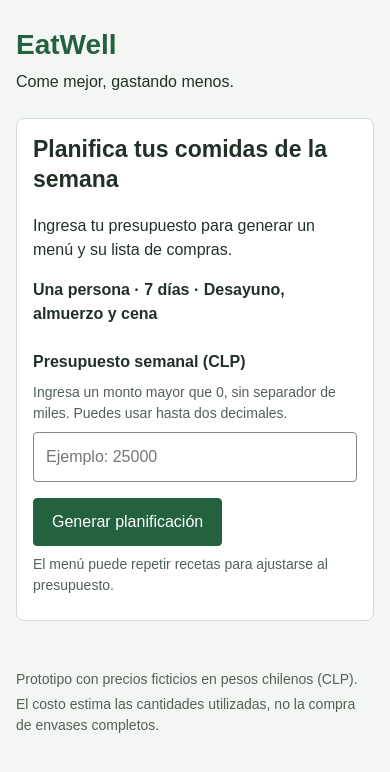
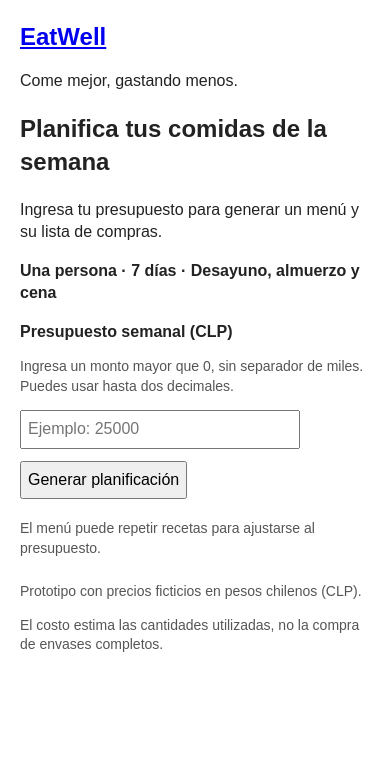
Before and after one commit to rntorys/EatWell, a Django app: page / in a window 390 px wide. Shown: the top 772 px of the page. Run offline with Django 5.2, Linux system fonts and the light colour scheme.

Commit message:
Actualizacion de rediseño L

```diff
--- a/web/static/web/css/styles.css
+++ b/web/static/web/css/styles.css
@@ -1,55 +1,100 @@
-/* Estilos básicos para el prototipo. */
-* { box-sizing: border-box; }
+/* Presentación mínima para utilizar el prototipo. */
+
+* {
+    box-sizing: border-box;
+}
 
 body {
-    margin: 0;
-    background: #f4f6f4;
-    color: #223128;
+    margin: 20px;
     font-family: Arial, sans-serif;
-    line-height: 1.5;
+    color: #222;
+    line-height: 1.4;
 }
 
-.site-header, main, footer { max-width: 1100px; margin: auto; padding: 24px; }
-.site-header p { margin: 4px 0 0; }
-.brand { color: #24613e; font-size: 28px; font-weight: bold; text-decoration: none; }
-main { padding-top: 0; }
-h1 { font-size: 26px; }
-h2, caption { font-size: 20px; }
-h1, h2 { margin-top: 0; line-height: 1.3; }
-.panel { background: white; border: 1px solid #d3ddd6; border-radius: 8px; padding: 24px; margin-bottom: 20px; }
-.form-panel { max-width: 650px; }
-label { display: block; font-weight: bold; margin-top: 24px; }
-input[type="number"] { display: block; width: 100%; max-width: 340px; padding: 12px; margin: 8px 0 16px; border: 1px solid #7b8b80; border-radius: 4px; font: inherit; }
-button { padding: 11px 18px; border: 1px solid #24613e; border-radius: 4px; background: #24613e; color: white; font: inherit; cursor: pointer; }
-button:hover { background: #194b2e; }
-.secondary { background: white; color: #24613e; }
-.secondary:hover { background: #edf4ef; }
-:focus-visible { outline: 3px solid #1b65ab; outline-offset: 3px; }
-.help, footer, .meal-cost { color: #526158; font-size: 14px; }
-.help { margin: 8px 0; }
-.notice { background: #fff6e5; border: 1px solid #a26b13; border-radius: 4px; padding: 16px; margin-bottom: 20px; }
-.notice h2 { font-size: 18px; }
-.errorlist { color: #a12222; padding-left: 22px; }
-.success { background: #edf7ef; border-left: 4px solid #24613e; padding: 16px; }
-.success h1, .success p { margin: 0 0 8px; }
-.summary { display: flex; flex-wrap: wrap; gap: 24px; padding: 16px; background: #edf4ef; }
-.summary dt { font-size: 14px; }
-.summary dd { margin: 4px 0 0; font-size: 20px; font-weight: bold; }
-.table-container { overflow-x: auto; }
-table { width: 100%; min-width: 580px; border-collapse: collapse; text-align: left; }
-caption { font-weight: bold; text-align: left; margin: 8px 0 12px; }
-th, td { padding: 12px; border-bottom: 1px solid #d3ddd6; vertical-align: top; }
-thead, tfoot { background: #f0f4f1; }
-tbody th { font-weight: normal; }
-tfoot td { font-weight: bold; }
-.meal-cost { display: block; margin-top: 6px; }
-.actions { display: flex; flex-wrap: wrap; gap: 12px; }
-footer { padding-top: 0; }
-footer p { margin: 4px 0; }
+.site-header,
+main,
+footer {
+    max-width: 1000px;
+    margin: auto;
+}
 
-@media (max-width: 600px) {
-    .site-header, main, footer { padding-left: 16px; padding-right: 16px; }
-    .panel { padding: 16px; }
-    h1 { font-size: 23px; }
-    .actions button { width: 100%; }
+.brand {
+    font-size: 24px;
+    font-weight: bold;
 }
+
+.panel {
+    margin-bottom: 24px;
+}
+
+label {
+    display: block;
+    font-weight: bold;
+}
+
+input,
+button {
+    padding: 6px;
+    margin: 6px 0;
+    font: inherit;
+}
+
+input[type="number"] {
+    display: block;
+    width: 100%;
+    max-width: 280px;
+}
+
+.notice,
+.success {
+    padding: 10px;
+    border: 1px solid #888;
+    margin-bottom: 16px;
+}
+
+.errorlist {
+    color: #900;
+}
+
+.summary dd {
+    margin: 0 0 12px;
+}
+
+.table-container {
+    overflow-x: auto;
+}
+
+table {
+    width: 100%;
+    min-width: 520px;
+    border-collapse: collapse;
+    text-align: left;
+}
+
+th,
+td {
+    padding: 8px;
+    border: 1px solid #ccc;
+    vertical-align: top;
+}
+
+caption {
+    margin-bottom: 8px;
+    text-align: left;
+    font-weight: bold;
+}
+
+.help,
+.meal-cost,
+footer {
+    font-size: 14px;
+    color: #555;
+}
+
+.meal-cost {
+    display: block;
+}
+
+.actions button {
+    margin-right: 8px;
+}
```
Also changed, not shown: db.sqlite3.
